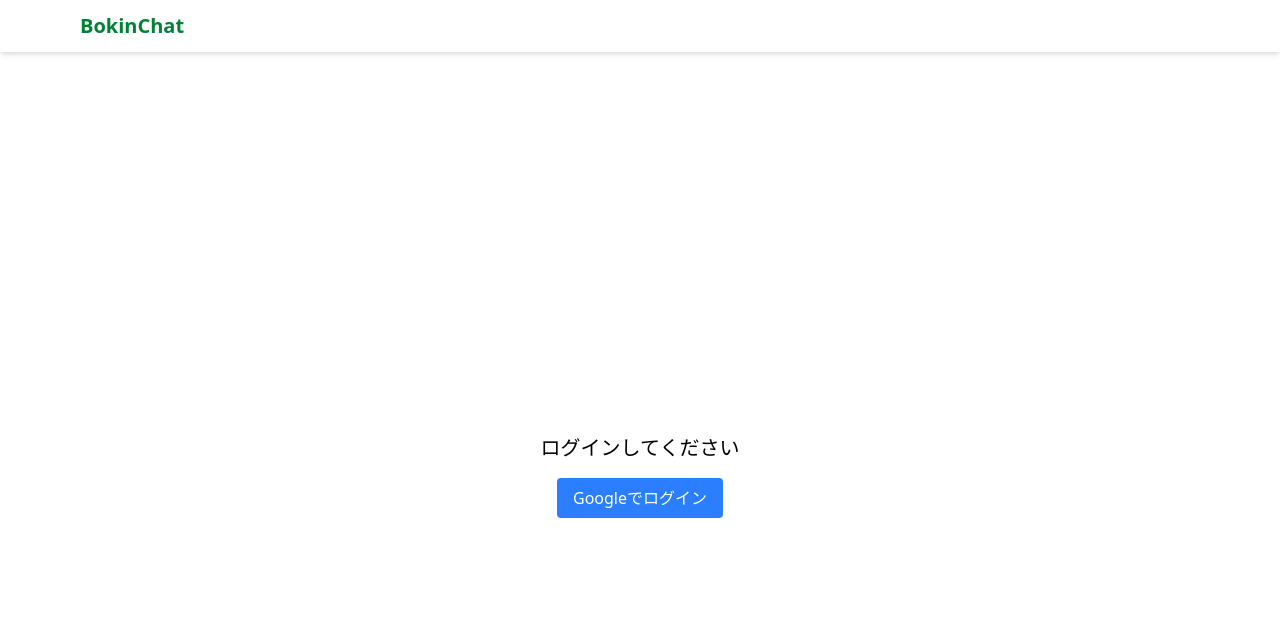
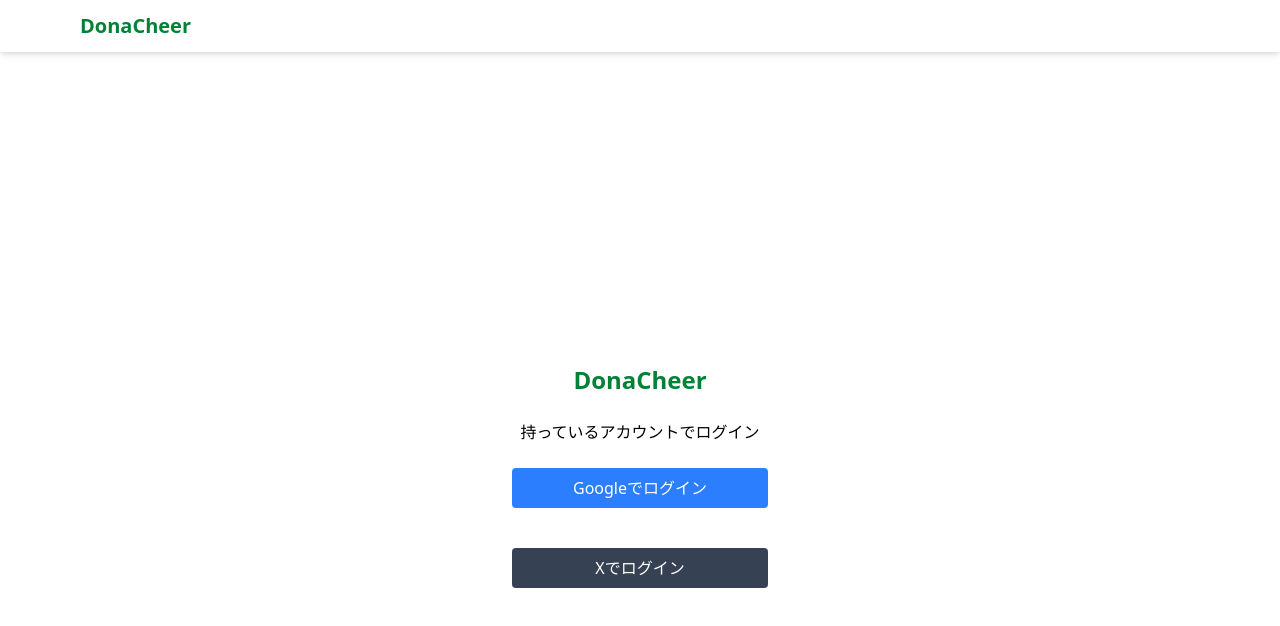
Before and after one commit to west0714/camp_hackson, a Next.js app in the folder frontend/: page /login in a window 1280 px wide. Shown: the top 626 px of the page. Built offline with nearby package versions, Linux system fonts and the light colour scheme; no server answers.

Commit message:
add twitterlogin

```diff
--- a/frontend/src/app/api/auth/[...nextauth]/auth.ts
+++ b/frontend/src/app/api/auth/[...nextauth]/auth.ts
@@ -1,4 +1,5 @@
 import GoogleProvider from 'next-auth/providers/google';
+import TwitterProvider from 'next-auth/providers/twitter';
 import { NextAuthOptions } from 'next-auth';
 
 export const authOptions: NextAuthOptions = {
@@ -7,6 +8,11 @@ export const authOptions: NextAuthOptions = {
       clientId: process.env.GOOGLE_CLIENT_ID!,
       clientSecret: process.env.GOOGLE_CLIENT_SECRET!,
     }),
+    TwitterProvider({
+      clientId: process.env.TWITTER_CLIENT_ID!,
+      clientSecret: process.env.TWITTER_CLIENT_SECRET!,
+      version: '2.0',
+    }),
   ],
   secret: process.env.NEXTAUTH_SECRET,
 };
--- a/frontend/src/app/login/page.tsx
+++ b/frontend/src/app/login/page.tsx
@@ -1,17 +1,33 @@
 'use client';
 
 import { signIn } from "next-auth/react";
+import { redirect } from "next/navigation";
+import { useSession } from "next-auth/react";
 
 export default function LoginPage() {
+  const { data: session } = useSession();
+
+  if (session) {
+    redirect("/"); // ログイン済みならホームへ
+  }
   return (
-    <main className="flex flex-col items-center justify-center h-screen">
-      <h1 className="text-xl mb-4">ログインしてください</h1>
-      <button
-        onClick={() => signIn('google', { callbackUrl: '/' })} // ← ログイン後にホームへ戻す
-        className="bg-blue-500 text-white px-4 py-2 rounded hover:bg-blue-600"
-      >
-        Googleでログイン
-      </button>
+    <main className="flex min-h-screen items-center justify-center bg-white">
+      <div className="w-full max-w-xs space-y-6 rounded bg-white p-8">
+        <h1 className="text-2xl font-bold text-green-700 text-center">DonaCheer</h1>
+        <p className="text-center">持っているアカウントでログイン</p>
+        <button
+          onClick={() => signIn('google', { callbackUrl: '/' })} // ← ログイン後にホームへ戻す
+          className="w-full bg-blue-500 text-white px-4 py-2 rounded hover:bg-blue-600"
+        >
+          Googleでログイン
+        </button>
+        <button
+          onClick={() => signIn('twitter', { callbackUrl: '/' })} // ← ログイン後にホームへ戻す
+          className="w-full bg-gray-700 text-white px-4 py-2 rounded hover:bg-gray-900 mt-4"
+        >
+          Xでログイン
+        </button>
+      </div>
     </main>
   );
 }
--- a/frontend/src/app/mypage/page.tsx
+++ b/frontend/src/app/mypage/page.tsx
@@ -18,7 +18,6 @@ export default async function MyPage() {
           <h2 className="text-xl font-semibold mb-4">プロフィール</h2>
           <div className="space-y-2">
             <p><strong>名前:</strong> {session.user?.name}</p>
-            <p><strong>メール:</strong> {session.user?.email}</p>
           </div>
         </div>
 
--- a/frontend/src/components/Header.tsx
+++ b/frontend/src/components/Header.tsx
@@ -9,7 +9,7 @@ export default function Header() {
     <header className="bg-white shadow-md">
       <div className="max-w-6xl mx-auto px-4 py-3 flex items-center justify-between">
         <Link href="/" className="text-xl font-bold text-green-700">
-          BokinChat
+          DonaCheer
         </Link>
 
         <nav className="flex items-center space-x-4">
```
